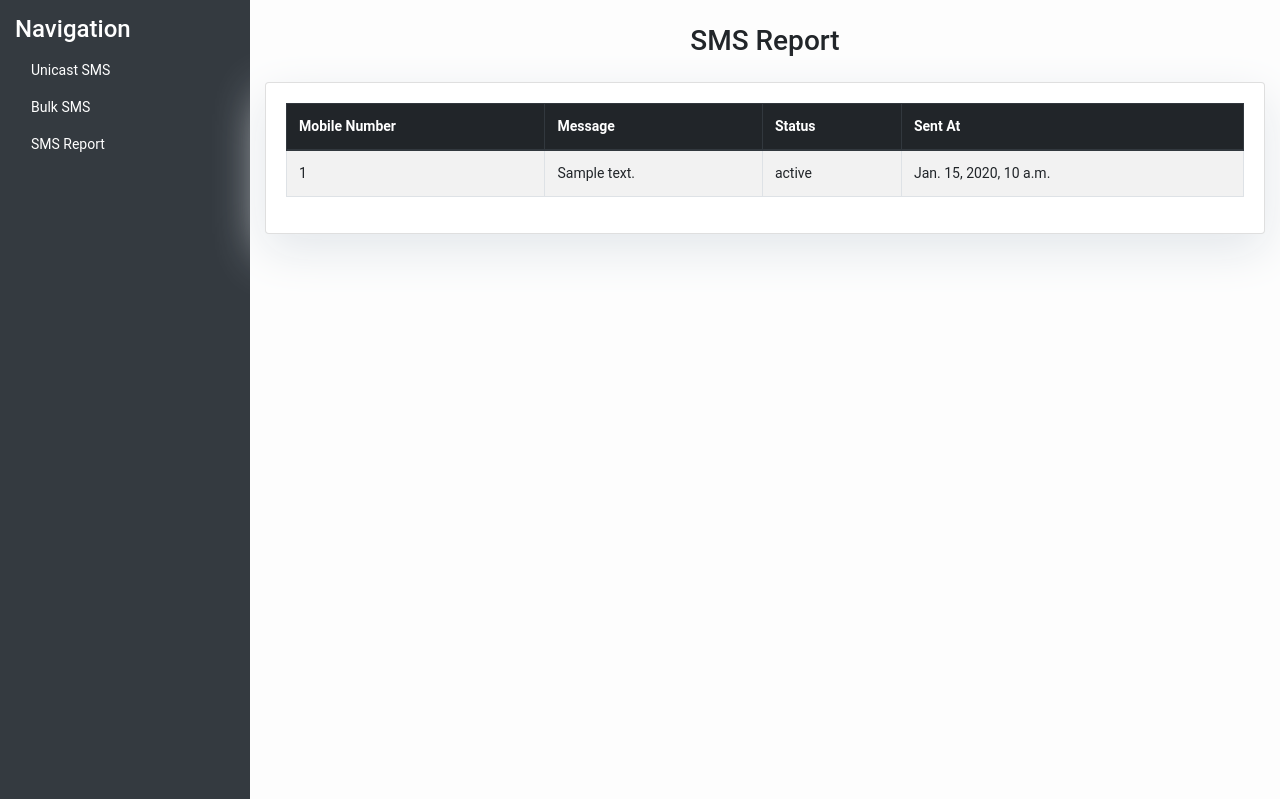
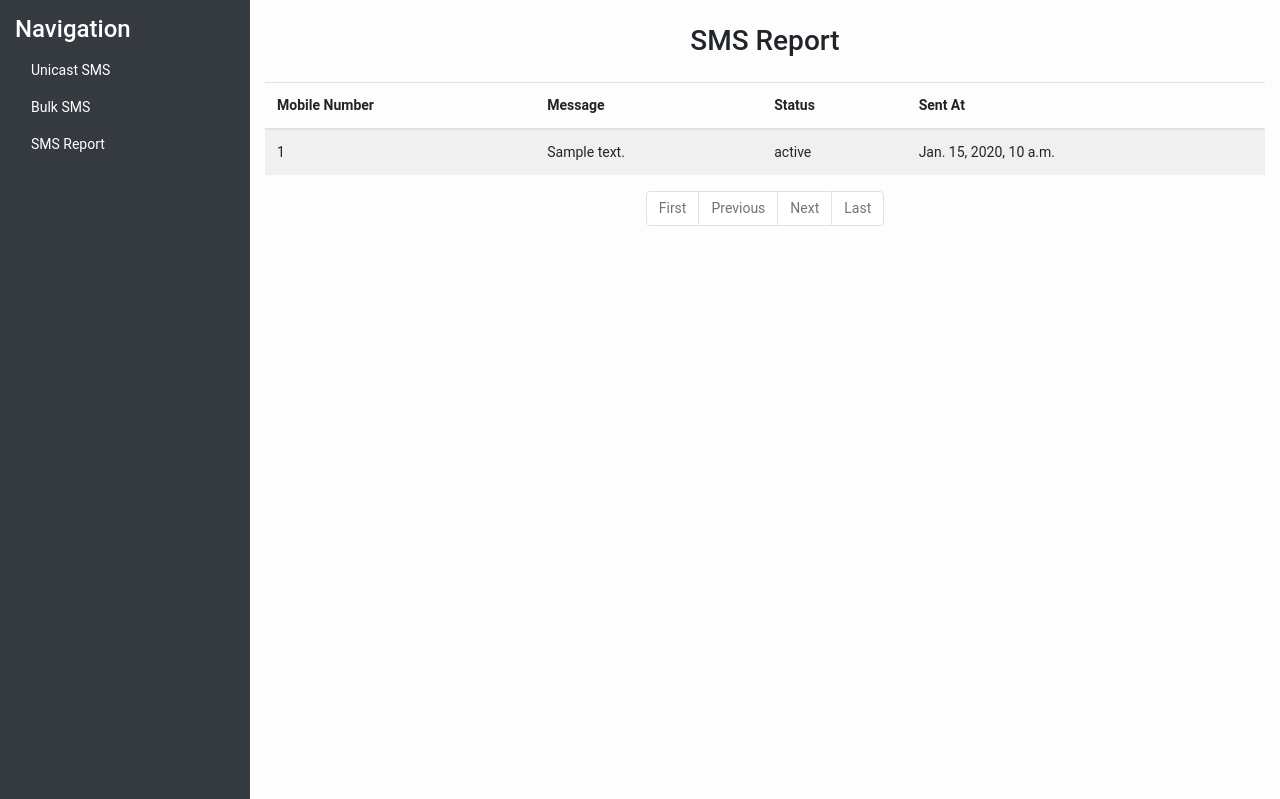
Before and after one commit to ab817/mainDigitalApi, a Django app: template smsDigital/templates/sms_report.html in a window 1280 px wide. Shown: the part 58-857 px from the top of the page. Run offline with Django 5.2, Linux system fonts and the light colour scheme; the template is opened without the code that fills it: most values are stand-ins (such as "Sample title", 1, 10 or a date in 2020); data that the repository does not hold is empty; some libraries are stand-ins or nearby versions.

Commit message:
sms report pagination

```diff
--- a/smsDigital/templates/sms_report.html
+++ b/smsDigital/templates/sms_report.html
@@ -3,10 +3,8 @@
 {% block content %}
 <div class="container mt-4">
     <h2 class="mb-4">SMS Report</h2>
-    <div class="card shadow">
-        <div class="card-body">
-            <table class="table table-striped table-bordered">
-                <thead class="thead-dark">
+    <table class="table table-striped">
+        <thead>
             <tr>
                 <th>Mobile Number</th>
                 <th>Message</th>
@@ -15,21 +13,33 @@
             </tr>
         </thead>
         <tbody>
-                    {% for log in logs %}
+            {% for log in page_obj %}
             <tr>
                 <td>{{ log.mobile_number }}</td>
                 <td>{{ log.message }}</td>
                 <td>{{ log.status }}</td>
                 <td>{{ log.sent_at }}</td>
             </tr>
-                    {% empty %}
-                    <tr>
-                        <td colspan="4" class="text-center">No records found.</td>
-                    </tr>
             {% endfor %}
         </tbody>
     </table>
-        </div>
-    </div>
+
+    <!-- Pagination Controls -->
+    <nav aria-label="SMS Report Pagination">
+        <ul class="pagination justify-content-center">
+            <li class="page-item {% if not page_obj.has_previous %}disabled{% endif %}">
+                <a class="page-link" href="?page=1">First</a>
+            </li>
+            <li class="page-item {% if not page_obj.has_previous %}disabled{% endif %}">
+                <a class="page-link" href="?page={{ page_obj.previous_page_number }}">Previous</a>
+            </li>
+            <li class="page-item {% if not page_obj.has_next %}disabled{% endif %}">
+                <a class="page-link" href="?page={{ page_obj.next_page_number }}">Next</a>
+            </li>
+            <li class="page-item {% if not page_obj.has_next %}disabled{% endif %}">
+                <a class="page-link" href="?page={{ page_obj.paginator.num_pages }}">Last</a>
+            </li>
+        </ul>
+    </nav>
 </div>
 {% endblock %}
```
Also changed, not shown: smsDigital/views.py (+8 -3 lines). Lines whose indentation alone changed are shown as unchanged.
